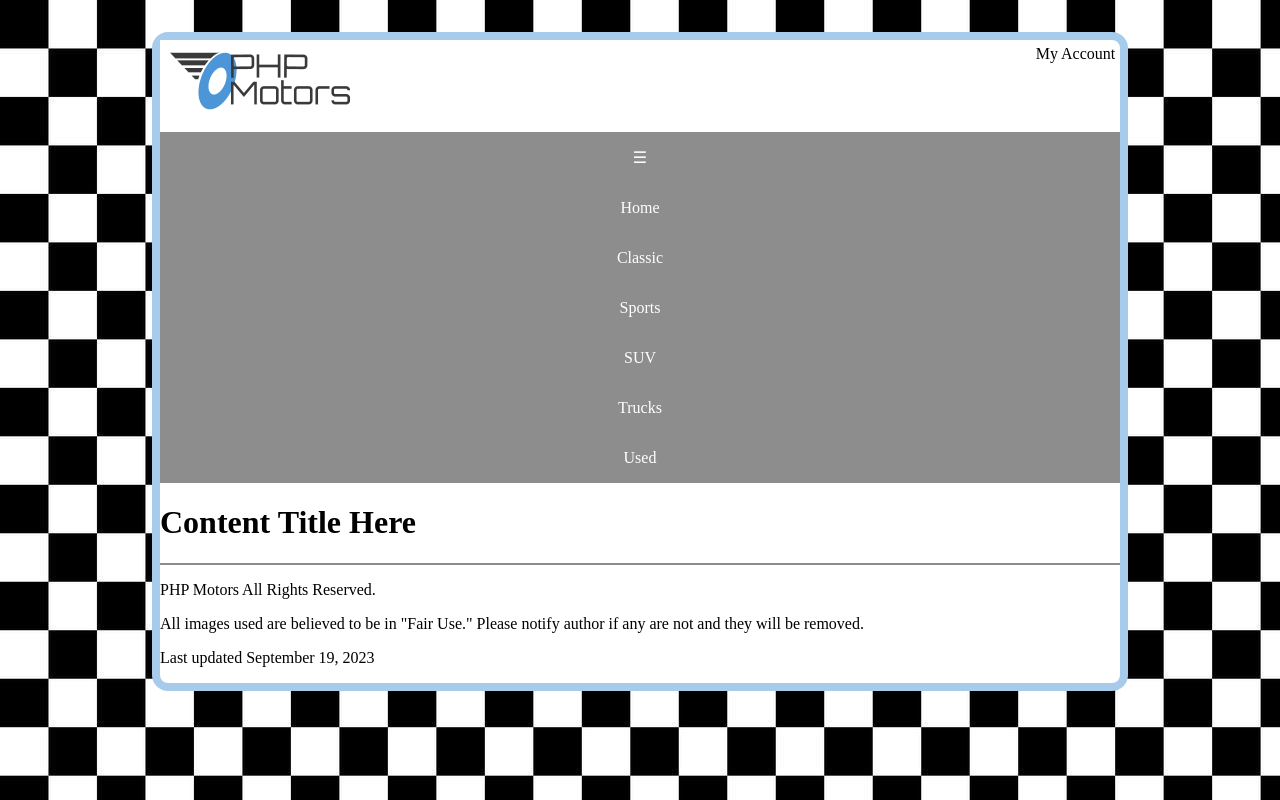
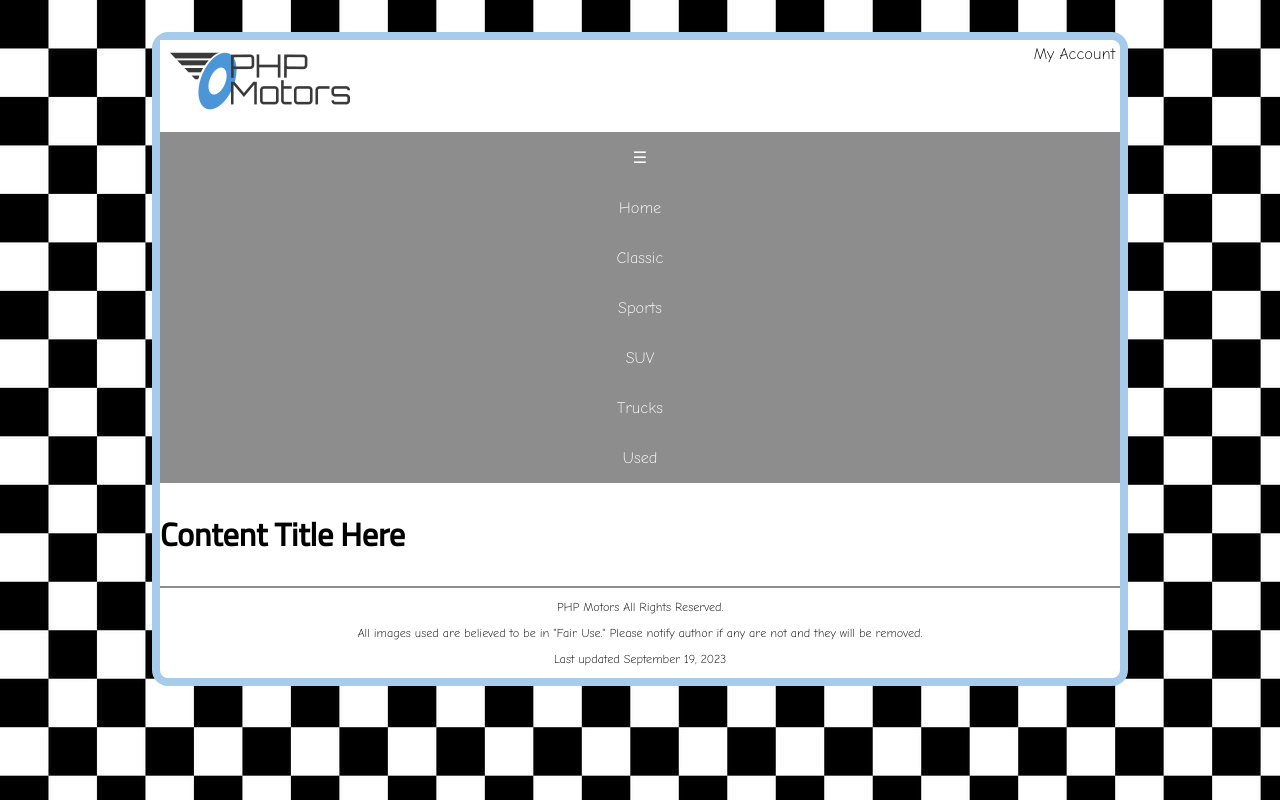
Before and after one commit to BrianBawden/phpmotors, a PHP site: page /template.php in a window 1280 px wide. Run offline with PHP 8.4, Linux system fonts and the light colour scheme.

Commit message:
add font comic neue and cairo.

```diff
--- a/css/base.css
+++ b/css/base.css
@@ -8,6 +8,11 @@ body{
     border-radius: 1rem;
     max-width: 75%;
     margin: 2rem auto;
+    font-family: 'Comic Neue', cursive;
+}
+
+h1{
+    font-family: 'Cairo', sans-serif;
 }
 
 ul{
@@ -43,3 +48,8 @@ li:hover{
 hr{
     border: solid .1rem #8d8d8d;
 }
+
+footer{
+    text-align: center;
+    font-size: .75rem;
+}
--- a/template.php
+++ b/template.php
@@ -5,6 +5,15 @@
     <meta charset="UTF-8">
     <meta name="viewport" content="width=device-width, initial-scale=1.0">
     <link rel="stylesheet" href="css/base.css" media="screen"/>
+    <link rel="preconnect" href="https://fonts.googleapis.com">
+    <!-- links for google font Comic Neue -->
+    <link rel="preconnect" href="https://fonts.googleapis.com">
+    <link rel="preconnect" href="https://fonts.gstatic.com" crossorigin>
+    <link href="https://fonts.googleapis.com/css2?family=Comic+Neue:wght@300&display=swap" rel="stylesheet">
+    <!-- link for google font  Cairo-->
+    <link rel="preconnect" href="https://fonts.googleapis.com">
+    <link rel="preconnect" href="https://fonts.gstatic.com" crossorigin>
+    <link href="https://fonts.googleapis.com/css2?family=Cairo:wght@500&display=swap" rel="stylesheet">
     <title>Template</title>
 </head>
 
```
